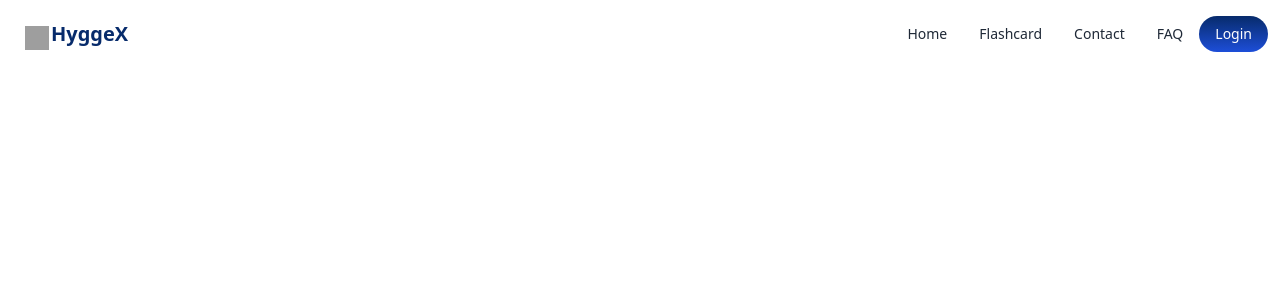
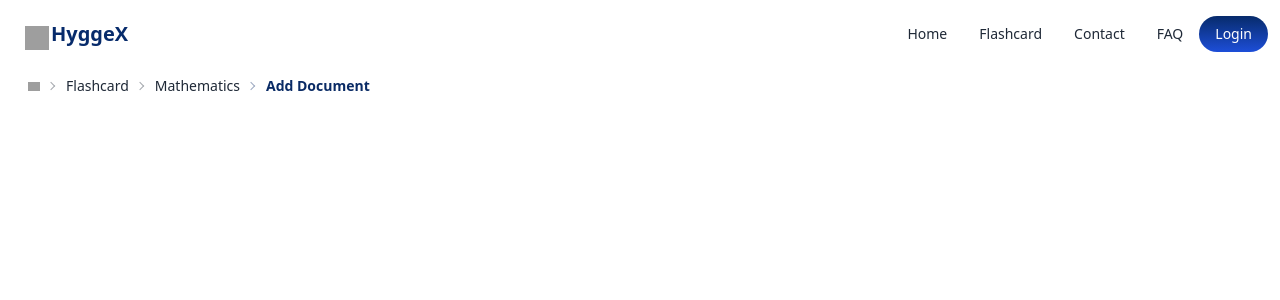
Before and after one commit to Rakibul-98/hyggex-assignment, a React (Create React App) app: page / in a window 1280 px wide. Shown: the top 300 px of the page. Built offline with nearby package versions, Linux system fonts and the light colour scheme; grey boxes are pictures that could not be loaded.

Commit message:
breadcrumbs added

```diff
--- a/src/Home/Components/BreadCrumbs/BreadCrumbs.js
+++ b/src/Home/Components/BreadCrumbs/BreadCrumbs.js
@@ -2,8 +2,17 @@ import React from 'react';
 
 const BreadCrumbs = () => {
     return (
-        <div>
-
+        <div className="mx-7 text-sm breadcrumbs">
+            <ul>
+                <li>
+                    <a href='/'>
+                        <img className='w-3' src="https://i.ibb.co/9bw39Dd/home-1392-svgrepo-com.png" alt="" />
+                    </a>
+                </li>
+                <li><a href='#card'>Flashcard</a></li>
+                <li><a href='#math'>Mathematics</a></li>
+                <li className='font-semibold text-[#0A2B65]'>Add Document</li>
+            </ul>
         </div>
     );
 };
--- a/src/Home/Components/Home.js
+++ b/src/Home/Components/Home.js
@@ -1,10 +1,12 @@
 import React from 'react';
 import NavBar from './NavBar/NavBar';
+import BreadCrumbs from './BreadCrumbs/BreadCrumbs';
 
 const Home = () => {
     return (
         <div>
             <NavBar/>
+            <BreadCrumbs/>
         </div>
     );
 };
```
